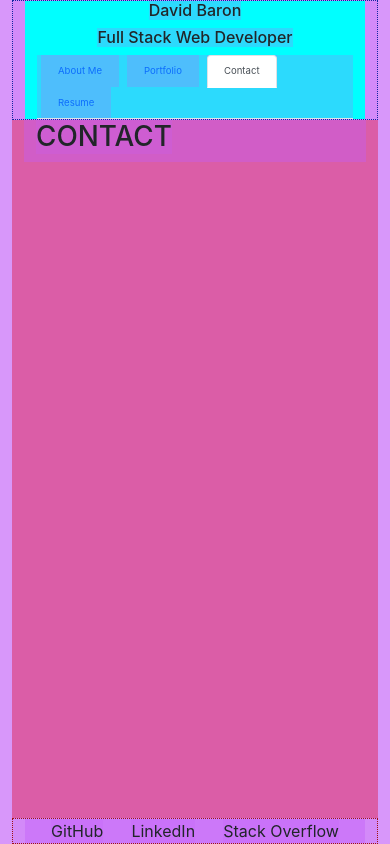
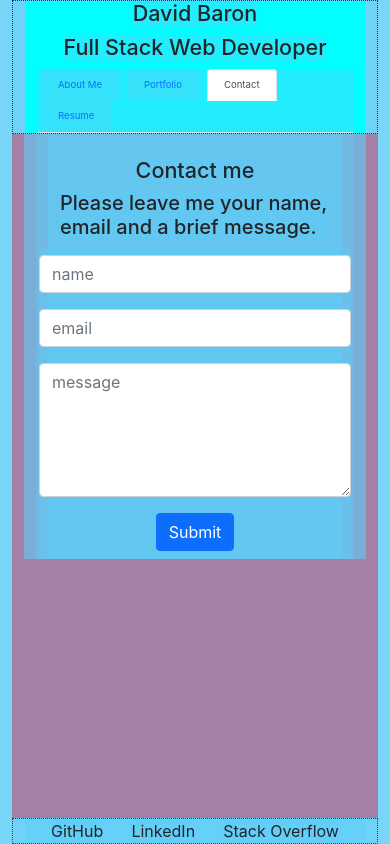
Before and after one commit to H0RSESH0E/dBaron, a React (Create React App) app in the folder d-baron/: page / in a window 390 px wide. Both pictures are taken after a click on the link "Contact". Built offline with nearby package versions, Linux system fonts and the light colour scheme.

Commit message:
Contact form layout and function complete

```diff
--- a/d-baron/src/components/About.js
+++ b/d-baron/src/components/About.js
@@ -1,6 +1,21 @@
 import React from 'react'
 
-function About () {
-    return (<h1>About Me</h1>)
+
+
+function About() {
+    return (
+        <div>
+            <br/>
+            <h5>A little about me:</h5>
+            <text>
+                I enjoy cooking and carpentry, astrophysics and the humanities.  My first love, Coffee and I, have an open relationship at times.  Listening to Jazz, binging on The Mandalorian or The Expanse or walking my dogs are great ways to spend some time.
+            </text>
+            <br/>
+            <br/>
+            <text>You can find me on GitHub at: </text><a href='https://github.com/H0RSESH0E'>H0RSESH0E</a>
+            <br/>
+            <img src="https://github.com/H0RSESH0E.png" alt="user avatar" width="95" />
+        </div>
+    )
 }
 export default About
--- a/d-baron/src/components/Contact.js
+++ b/d-baron/src/components/Contact.js
@@ -1,6 +1,65 @@
-import React from 'react'
+import React, { useState } from 'react'
+
+import { validateEmail } from '../utils/helpers';
+
 
 function Contact() {
-    return (<h1>CONTACT</h1>)
+    const [formState, setFormState] = useState({ name: '', email: '', message: '' });
+
+    const [errorMessage, setErrorMessage] = useState('');
+    const { name, email, message } = formState;
+
+    const handleSubmit = (e) => {
+        e.preventDefault();
+        if (!errorMessage) {
+            setFormState({ [e.target.name]: e.target.value });
+            console.log('Form', formState);
+        }
+    };
+
+    const handleChange = (e) => {
+        if (e.target.name === 'email') {
+            const isValid = validateEmail(e.target.value);
+            if (!isValid) {
+                setErrorMessage('Your email is invalid.');
+            } else {
+                setErrorMessage('');
+            }
+        } else {
+            if (!e.target.value.length) {
+                setErrorMessage(`${e.target.name} is required.`);
+            } else {
+                setErrorMessage('');
+            }
+        }
+    };
+
+    return (
+        <section className="container">
+            <div className="row justify-content-center">
+                <div className="col-12 d-flex flex-column align-items-center">            <br />
+                    <h4 data-testid="h1tag">Contact me</h4>
+                    <h5>Please leave me your name, email and a brief message.</h5>
+                    <form id="contact-form" onSubmit={handleSubmit}>
+                        <div className="form-group">
+                            <input className="form-control" placeholder="name" type="text" name="name" defaultValue={name} onBlur={handleChange} />
+                        </div>
+                        <div className="form-group">
+                            <input className="form-control" placeholder="email" type="email" name="email" defaultValue={email} onBlur={handleChange} />
+                        </div>
+                        <div className="form-group">
+                            <textarea className="form-control" placeholder="message" name="message" rows="5" defaultValue={message} onBlur={handleChange} />
+                        </div>
+                        {errorMessage && (
+                            <div>
+                                <p className="error-text">{errorMessage}</p>
+                            </div>
+                        )}
+                        <button className="btn btn-primary" data-testid="button" type="submit">Submit</button>
+                    </form>
+                </div>
+            </div>
+        </section>
+    );
 }
 export default Contact
--- a/d-baron/src/components/Main.js
+++ b/d-baron/src/components/Main.js
@@ -9,7 +9,7 @@ function Body({ windowLocations, currentWindow, setCurrentWindow }) {
     return (
         <main className="container">
             <div className="row justify-content-center">
-                <div className="col-12 d-flex">
+                <div className="col-12 d-flex justify-content-center">
                     {currentWindow.name === 'About Me' && <About />}
                     {currentWindow.name === 'Portfolio' && <Project />}
                     {currentWindow.name === 'Contact' && <Contact />}
--- a/d-baron/src/index.css
+++ b/d-baron/src/index.css
@@ -8,7 +8,7 @@ body {
 }
 
 * {
-  background-color: rgba(191, 94, 247, 0.226);
+  background-color: rgba(94, 204, 247, 0.356);
   /* border: 1px dotted rgb(0, 0, 0); */
 }
 code {
@@ -18,6 +18,11 @@ code {
 
 header {
   border: 1px dotted rgb(18, 39, 160);
+}
+
+header div div {
+  background-color: rgb(145, 255, 0);
+  align-items: flex-end;
 }
 
 main {
@@ -42,11 +47,28 @@ footer {
   /* border: 2px dotted rgb(255, 255, 255); */
 }
 
+form  {
+  width: 30vw;
+  display: flex;
+  flex-direction: column;
+}
 
+form div,
+form .btn {
+  margin: 8px 0;
+}
+
+form .btn {
+  align-self: center;
+  min-width:min-content;
+}
 
 li {
   list-style: none;
 }
+
+
+/* TABLETS - TABLETS - TABLETS */
 
 @media (max-width: 1000px) {
 
@@ -56,19 +78,23 @@ header {
 header div div {
   background-color: aqua;
   flex-direction: column;
+  align-items: flex-start;
 }
 
 .nav-div {
   align-self: flex-end;
 }
 
+form  {
+  width: 60vw;
 }
+
+}
+
+/* PHONES - PHONES - PHONES */
 
 @media (max-width: 480px) {
 
-  h4 {
-    font-size:medium
-  }
   header {
     font-size: .6rem;
   }
@@ -80,4 +106,7 @@ header div div {
   .nav-div {
     align-self: center;
   }
+  form  {
+    width: 80vw;
   }
+  }
--- /dev/null
+++ b/d-baron/src/utils/helpers.js
@@ -0,0 +1,8 @@
+export function capitalizeFirstLetter(string) {
+  return string.charAt(0).toUpperCase() + string.slice(1);
+}
+
+export function validateEmail(email) {
+  var re = /^(([^<>()[\]\\.,;:\s@"]+(\.[^<>()[\]\\.,;:\s@"]+)*)|(".+"))@((\[[0-9]{1,3}\.[0-9]{1,3}\.[0-9]{1,3}\.[0-9]{1,3}\])|(([a-zA-Z\-0-9]+\.)+[a-zA-Z]{2,}))$/;
+  return re.test(String(email).toLowerCase());
+}
```
